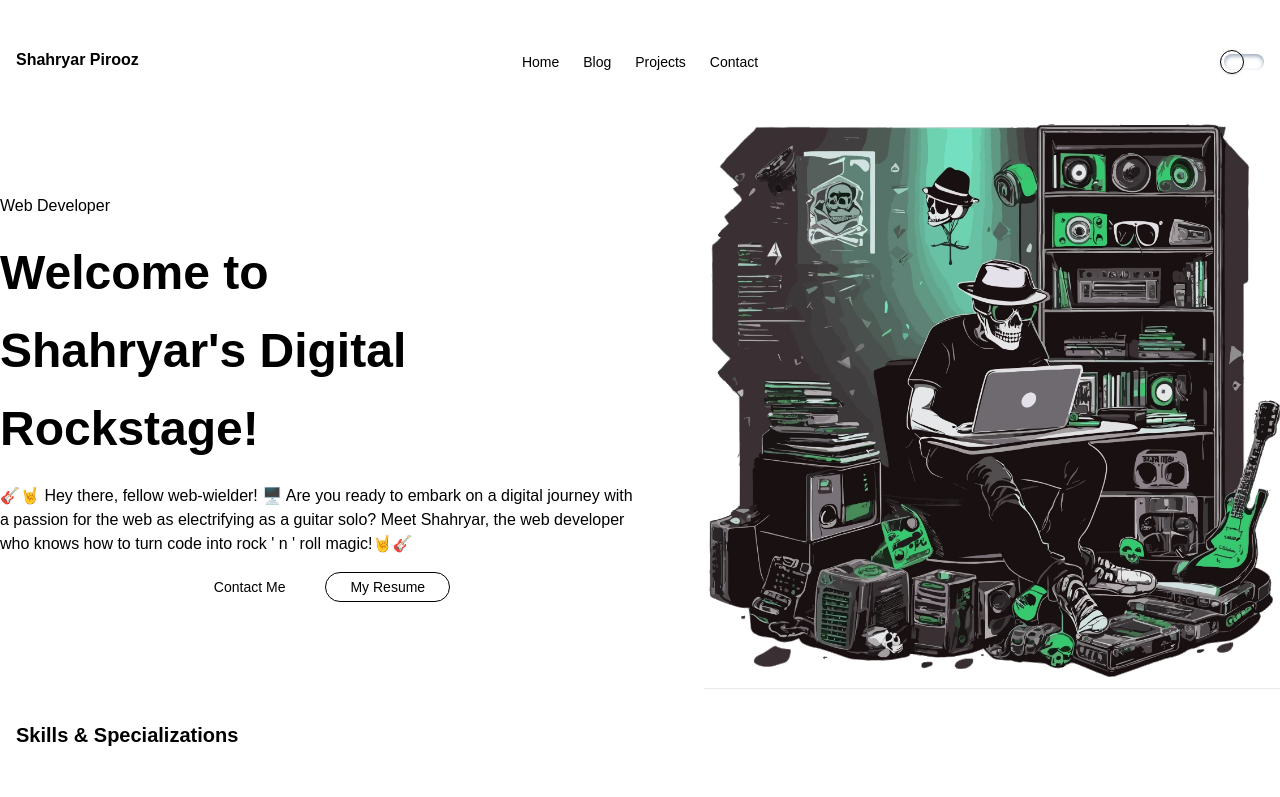
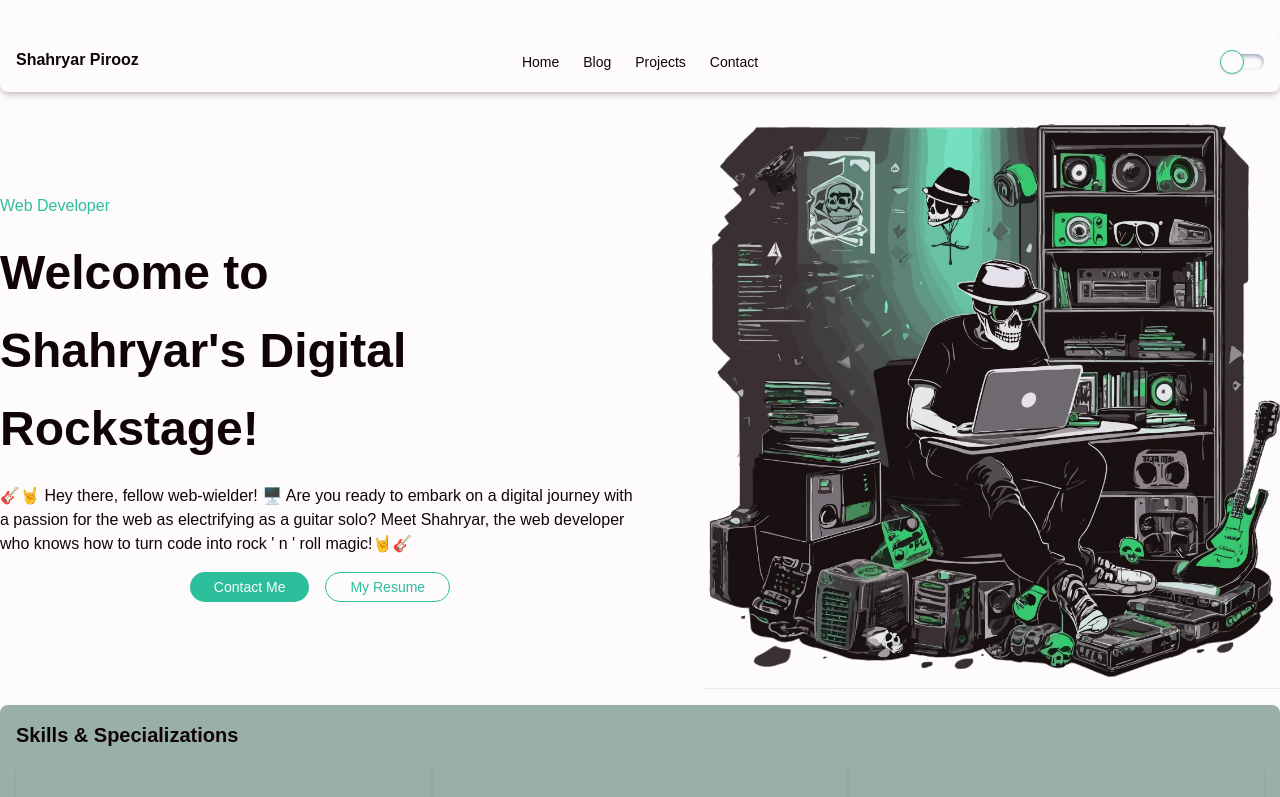
Before and after one commit to Shahryar-Pirooz/Shahryar-Pirooz, a Next.js app: page / in a window 1280 px wide. Shown: the top 797 px of the page. Built offline with nearby package versions, Linux system fonts and the light colour scheme; a web font is replaced by a local one.

Commit message:
change color and add card component

```diff
--- a/app/globals.css
+++ b/app/globals.css
@@ -7,20 +7,20 @@
 		@apply bg-background text-text shadow-shadow;
 	}
 	html[data-theme='default'] {
-		--accent-color: rgba(255, 167, 38, 1);
-		--background-color: rgba(254, 251, 252, 1);
-		--primary-color: rgba(45, 190, 156, 1);
-		--secondary-color: rgba(152, 176, 168, 1);
-		--text-color: rgba(17, 4, 7, 1);
-		--shadow-color: rgba(80, 77, 77, 0.25);
+		--accent-color: 255, 167, 38;
+		--background-color: 254, 251, 252;
+		--primary-color: 45, 190, 156;
+		--secondary-color: 152, 176, 168;
+		--text-color: 17, 4, 7;
+		--shadow-color: 80, 77, 77, 0.25;
 	}
 	html[data-theme='dark'] {
-		--accent-color: rgba(231, 76, 60, 1);
-		--background-color: rgba(4, 1, 2, 1);
-		--primary-color: rgba(90, 216, 186, 1);
-		--secondary-color: rgba(54, 75, 68, 1);
-		--text-color: rgba(251, 238, 241, 1);
-		--shadow-color: rgba(255, 255, 255, 0.28);
+		--accent-color: 231, 76, 60;
+		--background-color: 4, 1, 2;
+		--primary-color: 90, 216, 186;
+		--secondary-color: 54, 75, 68;
+		--text-color: 251, 238, 241;
+		--shadow-color: 255, 255, 255, 0.28;
 	}
 	main {
 		@apply container mx-auto py-8;
@@ -35,4 +35,7 @@
 	.btn {
 		@apply rounded-full px-2 py-1 text-sm hover:cursor-pointer active:scale-95 active:shadow-inner;
 	}
+	.card {
+		@apply items-center justify-center rounded-lg p-3 shadow-sm shadow-shadow transition-all duration-300 hover:shadow-md;
+	}
 }
```
